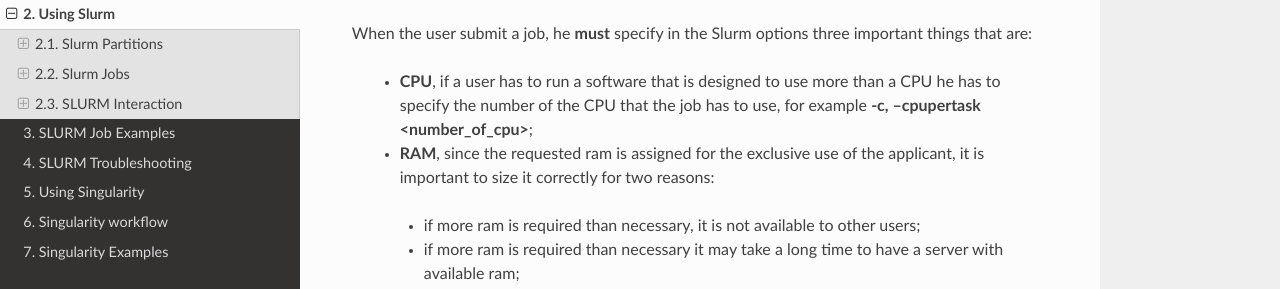
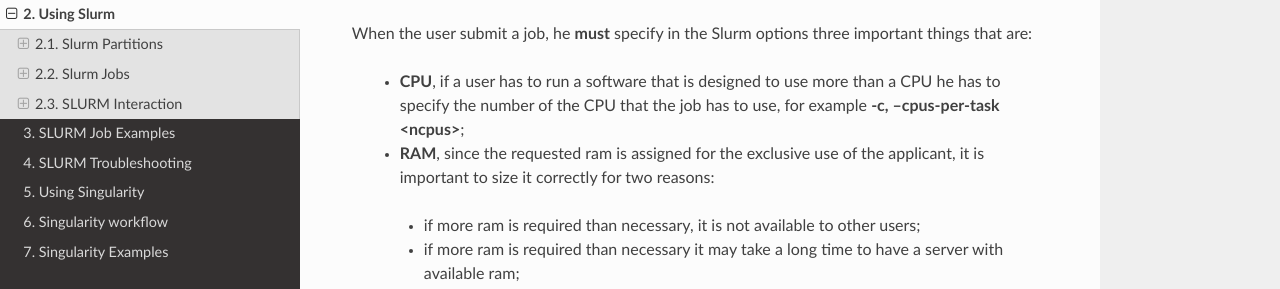
Before and after one commit to agostinoandriolo/clusterDEIguide, a Sphinx documentation site: the page built from ClusterDEIUserGuide-master/docs/UsingSLURM.rst, in a window 1280 px wide and 900 px high, scrolled down 708 px. Shown: the part 162-451 px from the top of the window. Built offline with Sphinx 7.4.7 and the Read the Docs theme 2.0.0, drawn with Linux system fonts in a browser that asks for light colours.

Commit message:
Update UsingSLURM.rst

```diff
--- a/ClusterDEIUserGuide-master/docs/UsingSLURM.rst
+++ b/ClusterDEIUserGuide-master/docs/UsingSLURM.rst
@@ -52,13 +52,11 @@
 
 When the user submit a job, he **must** specify in the Slurm options three important things that are:
 
-  * **CPU**, if a user has to run a software that is designed to use more than a CPU he has to specify the number of the CPU that the job has to use, for example **-c, --cpupertask <number_of_cpu>**;
-
+  * **CPU**, if a user has to run a software that is designed to use more than a CPU he has to specify the number of the CPU that the job has to use, for example **-c, --cpus-per-task <ncpus>**;
 
   * **RAM**, since the requested ram is assigned for the exclusive use of the applicant, it is important to size it correctly for two reasons:
    - if more ram is required than necessary, it is not available to other users;
    - if more ram is required than necessary it may take a long time to have a server with available ram;
-
 
   * **TIME**, another thing to consider in the submission of a job file is the expected amount of time the job takes to finish. This is very important because if the user specifies a small amount of time that isn't enough for the job to finish, the job will be killed automatically at the end of the specified time with the results of an unfinished job;
 
```
